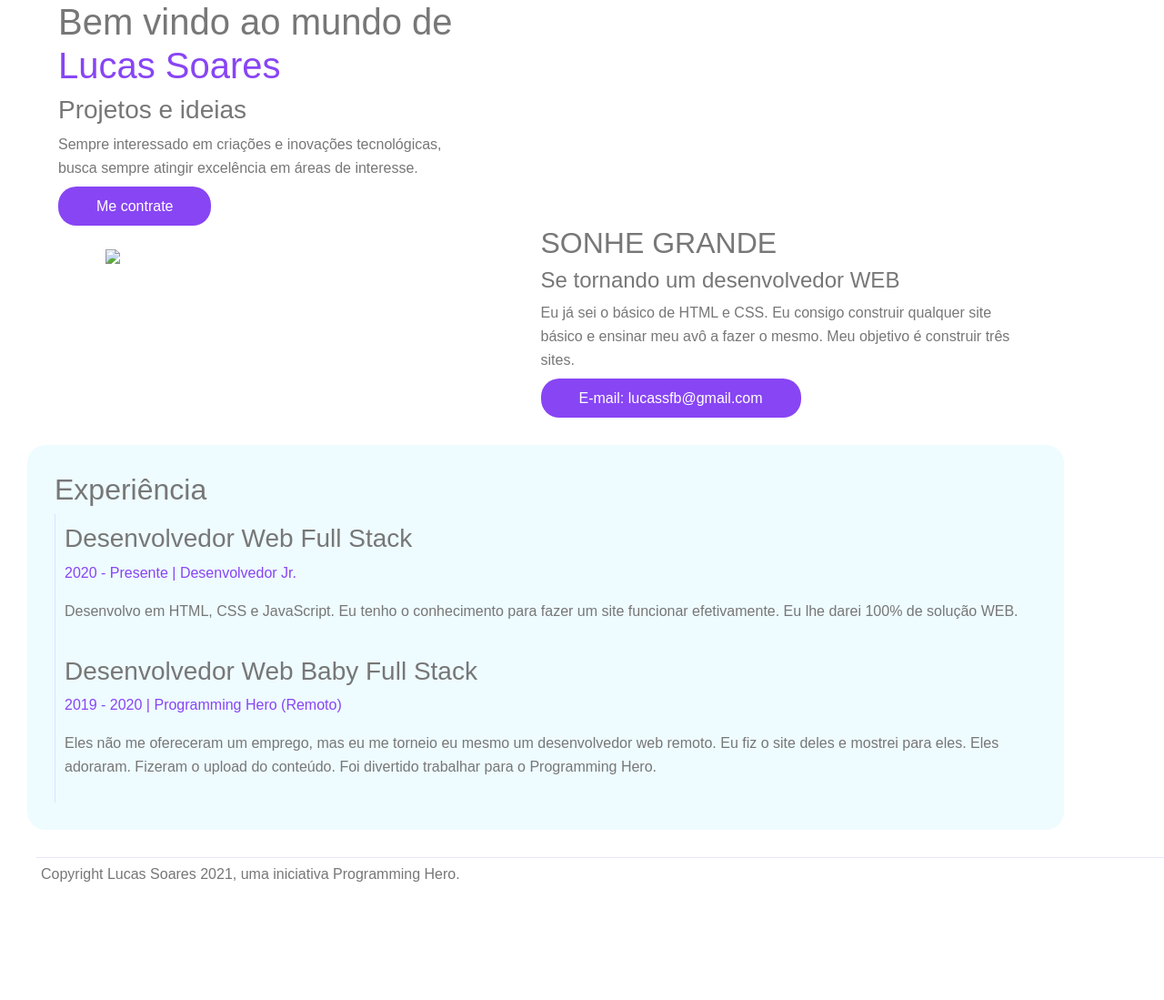
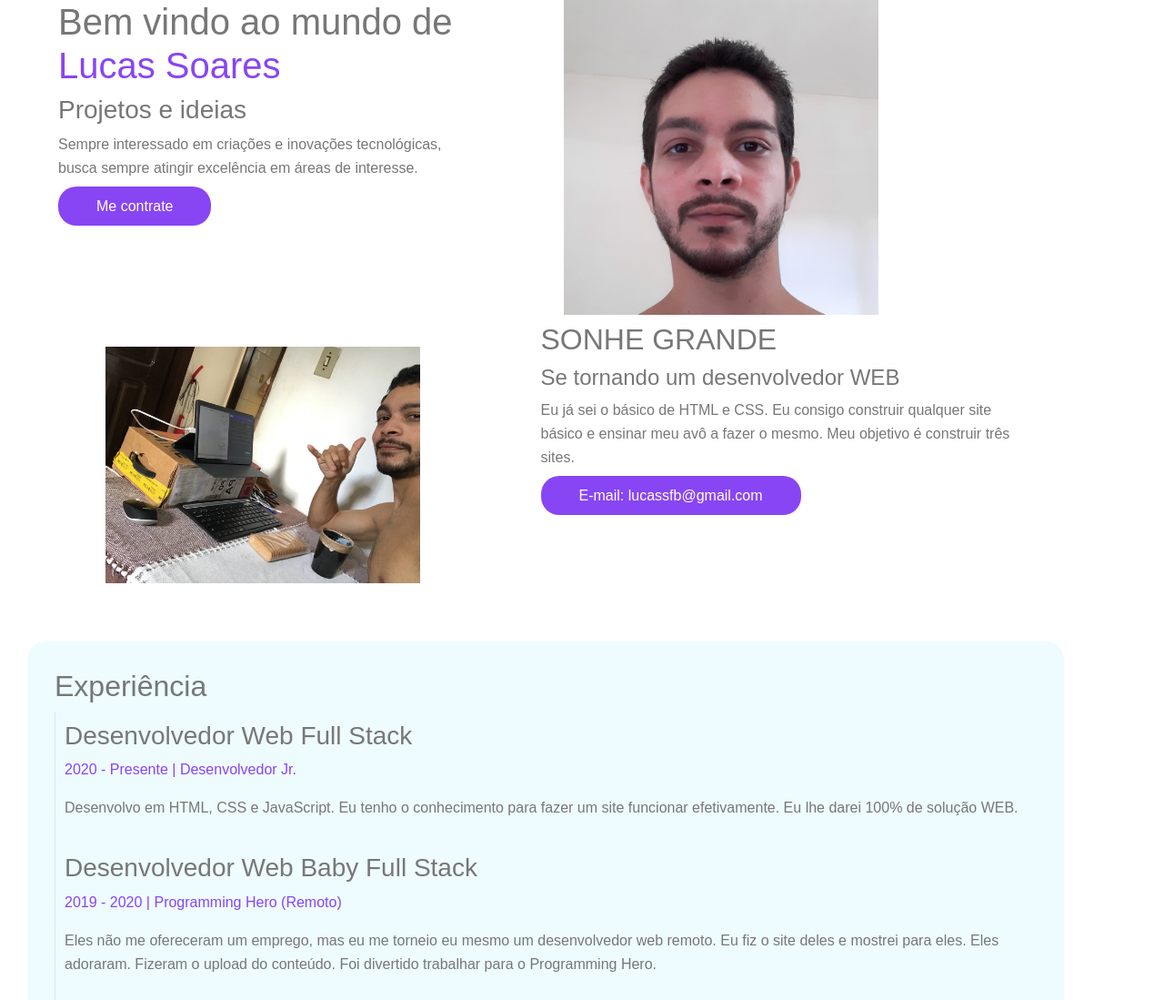
Before and after one commit to bankayo/myPortfolio, a plain HTML site: page index.html in a window 1280 px wide. Shown: the top 1099 px of the page at 91% size. Before the commit the page ends 995 px from the top, so only its background shows below. Drawn offline with nearby package versions, Linux system fonts and the light colour scheme; files that its build step writes are made by us from their sources; a script that the page names is missing.

Commit message:
Update index.html

```diff
--- a/index.html
+++ b/index.html
@@ -24,12 +24,12 @@
 			<a href="https://www.linkedin.com/in/lucas-soares-52a99085/" class="primary-btn">Me contrate </a>
 		</div>
 		<div class="half-width">
-			<img class="side-img" src="images/profile.jpg" alt=""></img>
+			<img class="side-img" src="profile.jpg" alt=""></img>
 		</div>
 	</section>
 	<section class="container">
 		<div class="half-width">
-			<img class="side-img" src="images/working.jpg"  style="margin: 5%">
+			<img class="side-img" src="working.jpg"  style="margin: 5%">
 		</div>
 		<div class="half-width">
 			<h2>SONHE GRANDE</h2>
```
